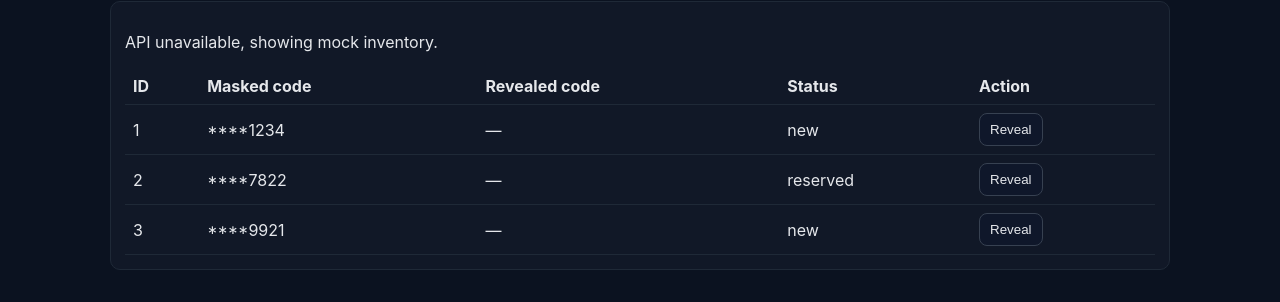
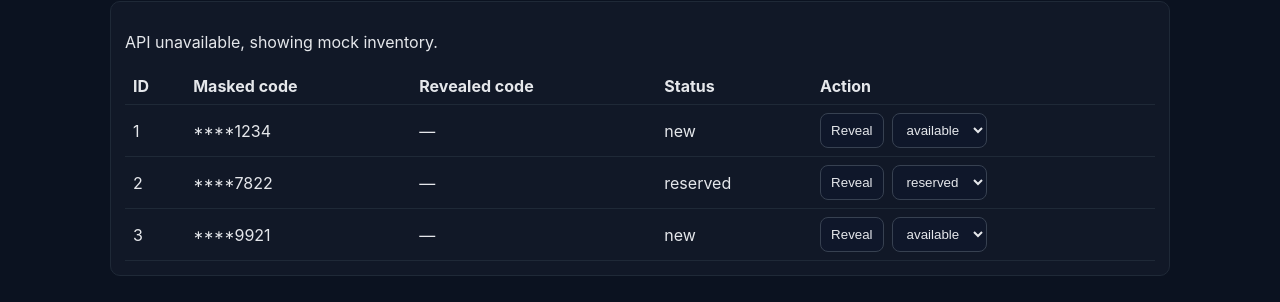
Before and after one commit to danilbr235-beep/vigilant-eureka, a Next.js app in the folder apps/web/: page /inventory in a window 1280 px wide. Shown: the part 410-712 px from the top of the page. Built offline with nearby package versions, Linux system fonts and the light colour scheme; no server answers.

Commit message:
Add complete-order and code-status actions to web UI

```diff
--- a/apps/web/app/inventory/page.tsx
+++ b/apps/web/app/inventory/page.tsx
@@ -3,7 +3,7 @@
 import { useState } from "react"
 import { useMutation, useQuery, useQueryClient } from "@tanstack/react-query"
 
-import { createCode, fetchInventory, revealCode } from "../../lib/api"
+import { createCode, fetchInventory, patchCodeStatus, revealCode } from "../../lib/api"
 import { inventory as mockInventory } from "../../lib/mock"
 import { useAppStore } from "../../lib/store"
 
@@ -46,6 +46,11 @@ export default function InventoryPage() {
         setRevealed((prev) => ({ ...prev, [data.id as number]: String(data.code) }))
       }
     }
+  })
+
+  const statusMutation = useMutation({
+    mutationFn: ({ codeId, status }: { codeId: number; status: string }) => patchCodeStatus(codeId, status, token),
+    onSuccess: () => qc.invalidateQueries({ queryKey: ["inventory", token] })
   })
 
   const rows = query.data && query.data.length > 0
@@ -91,6 +96,7 @@ export default function InventoryPage() {
                 <td>{revealed[item.id] ?? "—"}</td>
                 <td>{item.status}</td>
                 <td>
+                  <div style={{ display: "flex", gap: 8 }}>
                     <button
                       className="button"
                       disabled={!canReveal || revealMutation.isPending}
@@ -98,6 +104,18 @@ export default function InventoryPage() {
                     >
                       Reveal
                     </button>
+                    <select
+                      className="select"
+                      defaultValue={item.status}
+                      disabled={!canReveal || statusMutation.isPending}
+                      onChange={(e) => statusMutation.mutate({ codeId: item.id, status: e.target.value })}
+                    >
+                      <option value="available">available</option>
+                      <option value="reserved">reserved</option>
+                      <option value="sold">sold</option>
+                      <option value="blocked">blocked</option>
+                    </select>
+                  </div>
                 </td>
               </tr>
             ))}
--- a/apps/web/lib/api.ts
+++ b/apps/web/lib/api.ts
@@ -91,6 +91,10 @@ export async function markOrderProblem(orderId: number, token?: string) {
   return postJson(`/orders/${orderId}/problem`, {}, token)
 }
 
+export async function completeOrder(orderId: number, token?: string) {
+  return postJson(`/orders/${orderId}/complete`, {}, token)
+}
+
 export async function fetchPricing(token?: string): Promise<PricingItem[]> {
   const data = await getJson("/pricing/recommendations", token)
   return (data.items as PricingItem[]) ?? []
@@ -113,6 +117,10 @@ export async function revealCode(codeId: number, token?: string) {
   return getJson(`/inventory/codes/${codeId}/reveal`, token)
 }
 
+export async function patchCodeStatus(codeId: number, status: string, token?: string) {
+  return patchJson(`/inventory/codes/${codeId}/status`, { status }, token)
+}
+
 export async function fetchReportProfit(token?: string) {
   return getJson("/reports/profit", token)
 }
```
Also changed, not shown: apps/web/app/orders/page.tsx (+8 -2 lines). Lines whose indentation alone changed are shown as unchanged.
